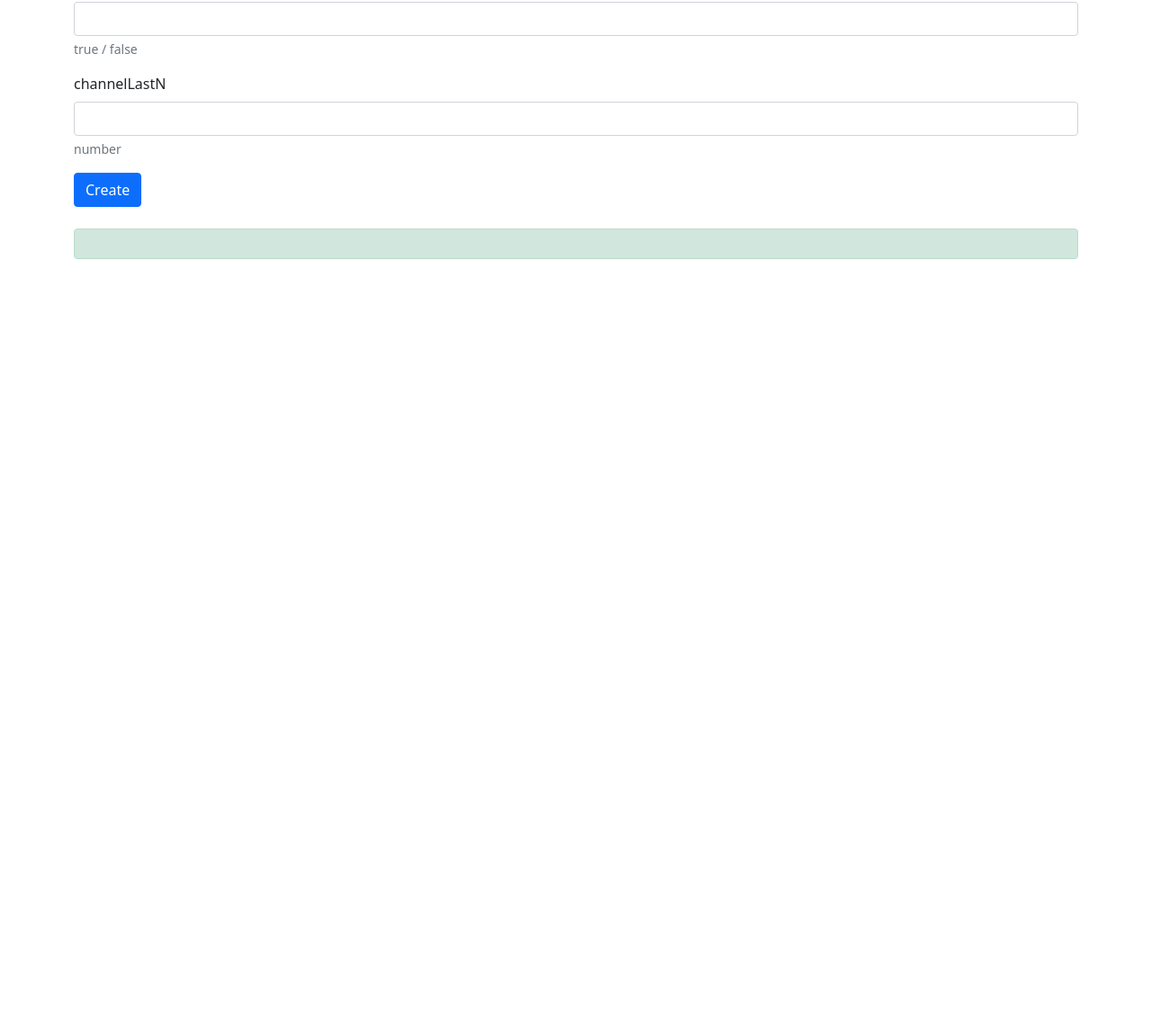
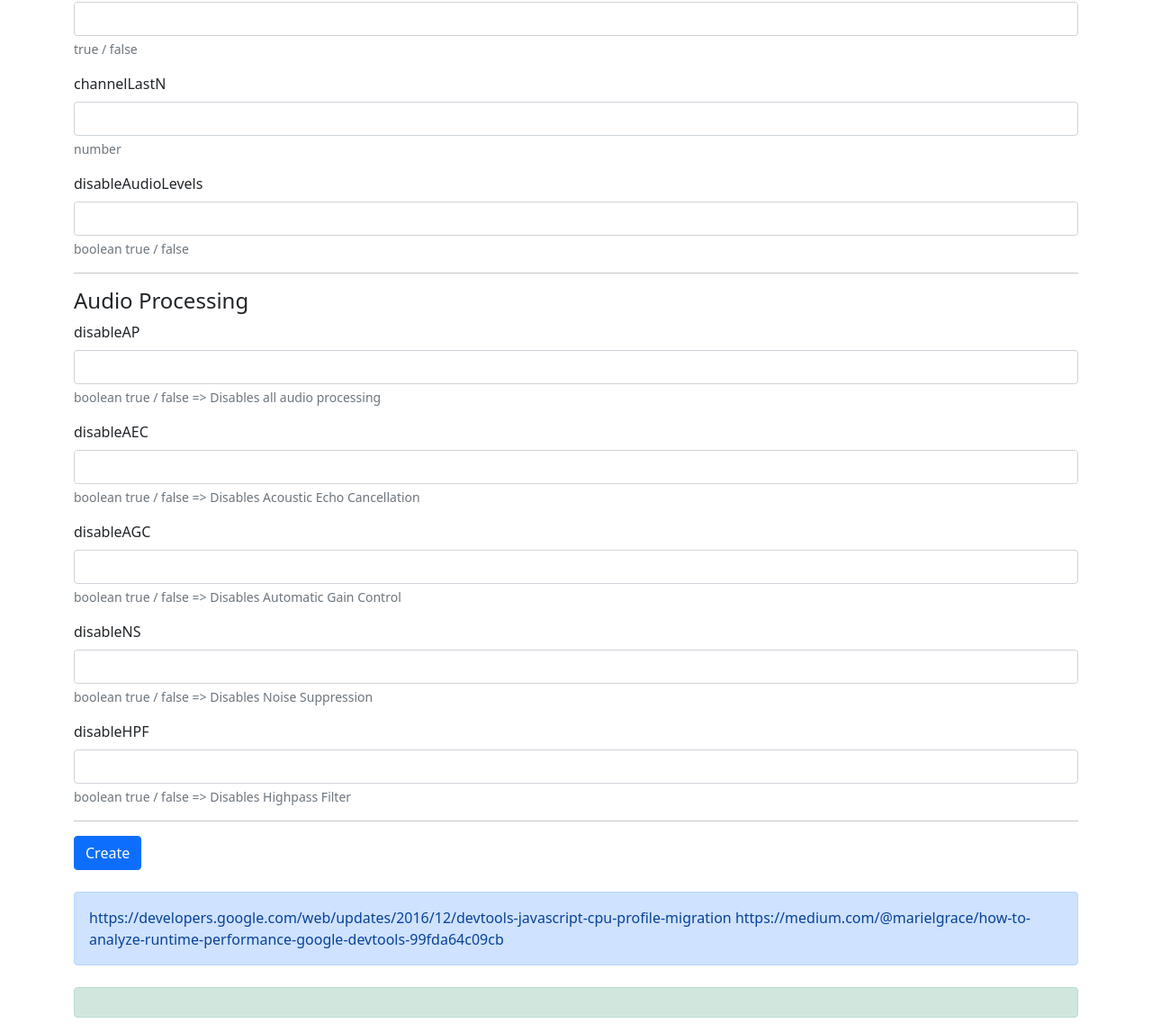
Before and after one commit to ickarakurt/vmeet-url-conf-generator, a plain HTML site: page index.html in a window 1280 px wide. Shown: the part 966-2113 px from the top of the page at 90% size. Before the commit the page ends 1270 px from the top, so only its background shows below. Drawn offline with nearby package versions, Linux system fonts and the light colour scheme.

Commit message:
new configs

```diff
--- a/index.html
+++ b/index.html
@@ -77,8 +77,58 @@
             <div class="form-text">number</div>
         </div>
 
+        <div class="mb-3">
+            <label for="disableAudioLevels" class="form-label">disableAudioLevels</label>
+            <input type="text" class="form-control" id="disableAudioLevels">
+            <div class="form-text">boolean true / false</div>
+        </div>
+
+        <hr>
+            <h4>Audio Processing</h4>
+            <div class="mb-3">
+                <label for="disableAP" class="form-label">disableAP</label>
+                <input type="text" class="form-control" id="disableAP">
+                <div class="form-text">boolean true / false  => Disables all audio processing</div>
+            </div>
+
+
+            <div class="mb-3">
+                <label for="disableAEC" class="form-label">disableAEC</label>
+                <input type="text" class="form-control" id="disableAEC">
+                <div class="form-text">boolean true / false => Disables Acoustic Echo Cancellation</div>
+            </div>
+
+            <div class="mb-3">
+                <label for="disableAGC" class="form-label">disableAGC</label>
+                <input type="text" class="form-control" id="disableAGC">
+                <div class="form-text">boolean true / false => Disables Automatic Gain Control</div>
+            </div>
+
+            <div class="mb-3">
+                <label for="disableNS" class="form-label">disableNS</label>
+                <input type="text" class="form-control" id="disableNS">
+                <div class="form-text">boolean true / false => Disables Noise Suppression</div>
+            </div>
+
+            <div class="mb-3">
+                <label for="disableHPF" class="form-label">disableHPF</label>
+                <input type="text" class="form-control" id="disableHPF">
+                <div class="form-text">boolean true / false => Disables Highpass Filter</div>
+            </div>
+
+        <hr>
+
+
+
+
         <button id="create-url" type="button" class="btn btn-primary">Create</button>
       </form>
+
+      <div class="alert alert-primary mt-4" role="alert">
+        https://developers.google.com/web/updates/2016/12/devtools-javascript-cpu-profile-migration
+        https://medium.com/@marielgrace/how-to-analyze-runtime-performance-google-devtools-99fda64c09cb
+     </div>
+
       <div id="result" class="alert alert-success mt-4" role="alert">
 
     </div>
```
